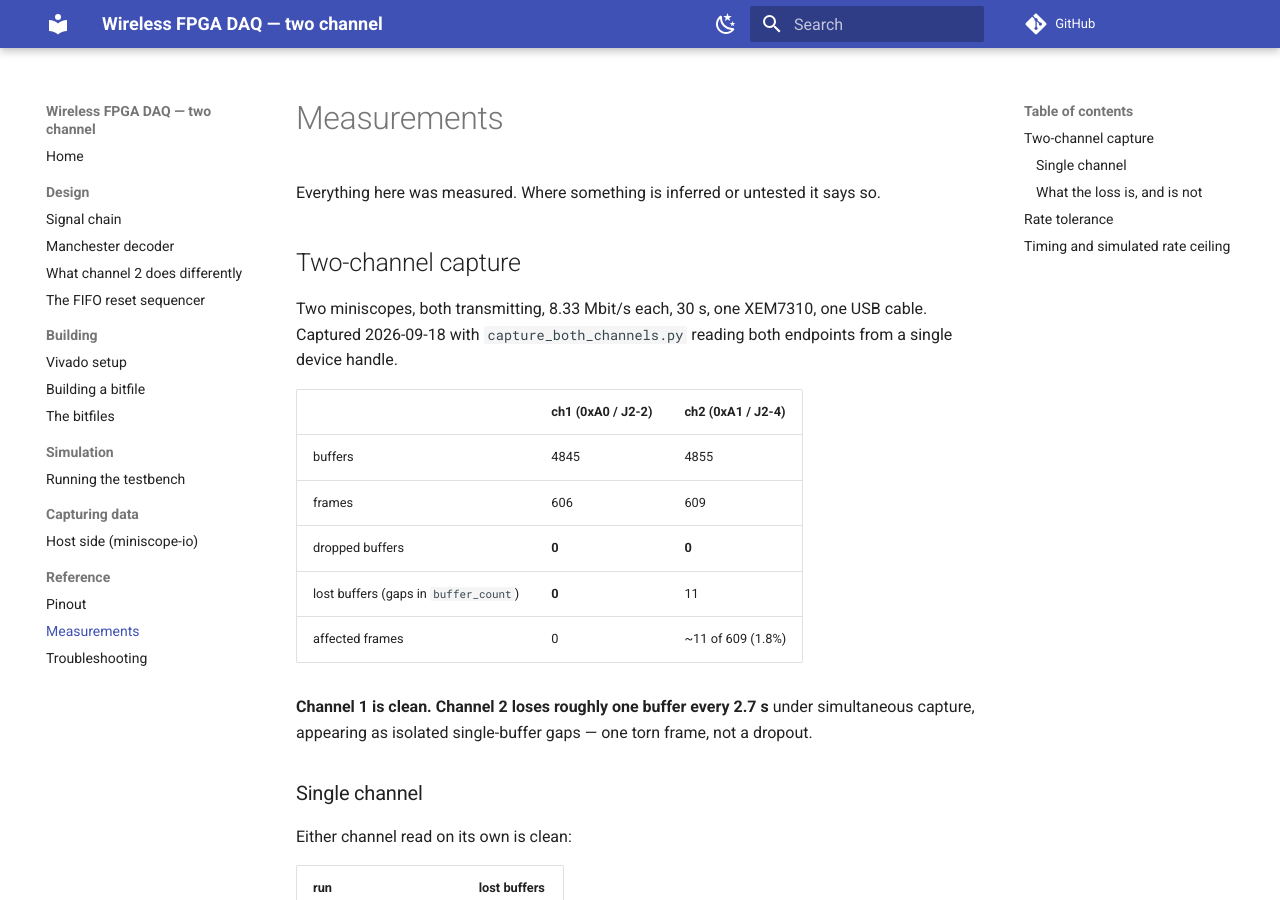
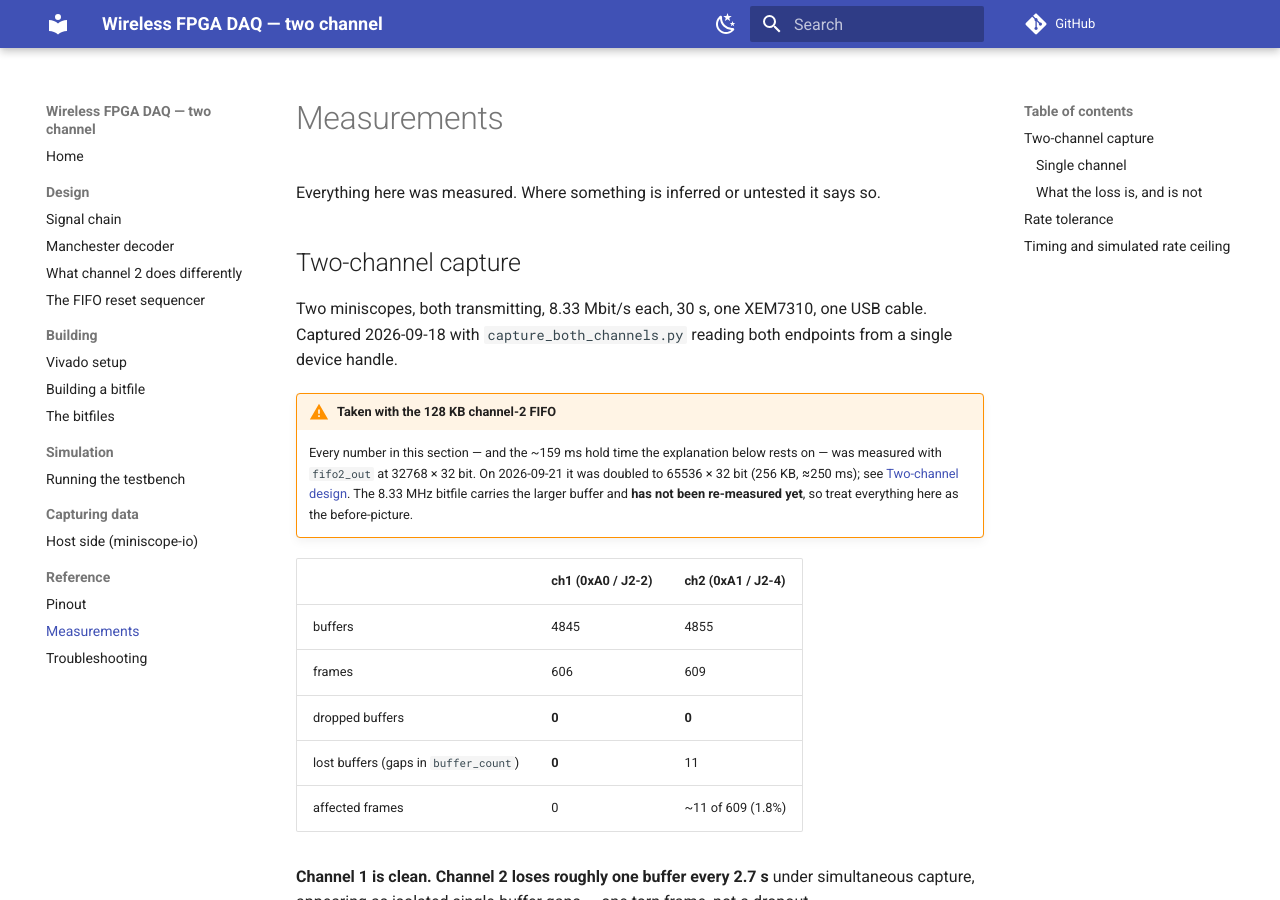
Before and after one commit to Aharoni-Lab/wireless_fpga_daq_2ch, an MkDocs documentation site: the page built from docs/reference/measurements.md, in a window 1280 px wide and 900 px high. Built offline with MkDocs 1.6.1 and Material for MkDocs 9.7.7, drawn with Linux system fonts in a browser that asks for light colours; comment, search, counter and statistics services are not loaded; some of the changed text lies outside the part shown.

```diff
--- a/docs/reference/measurements.md
+++ b/docs/reference/measurements.md
@@ -7,6 +7,14 @@ Everything here was measured. Where something is inferred or untested it says so
 Two miniscopes, both transmitting, 8.33 Mbit/s each, 30 s, one XEM7310, one USB
 cable. Captured 2026-09-18 with `capture_both_channels.py` reading both
 endpoints from a single device handle.
+
+!!! warning "Taken with the 128 KB channel-2 FIFO"
+    Every number in this section — and the ~159 ms hold time the explanation
+    below rests on — was measured with `fifo2_out` at 32768 × 32 bit. On
+    2026-09-21 it was doubled to 65536 × 32 bit (256 KB, ≈250 ms); see
+    [Two-channel design](../design/two-channel.md#no-ddr3). The 8.33 MHz
+    bitfile carries the larger buffer and **has not been re-measured yet**, so
+    treat everything here as the before-picture.
 
 | | ch1 (0xA0 / J2-2) | ch2 (0xA1 / J2-4) |
 |---|---|---|
@@ -59,7 +67,9 @@ it because DDR3 gives it seconds of slack.
 
 !!! note "Current best explanation, not a closed case"
     The tail-latency reading fits every measurement above, but has not been
-    directly observed.
+    directly observed. Doubling the buffer to ≈250 ms is the test of it: if
+    the loss rate is unchanged at the same chunk sizes, the reading is wrong
+    and the extra block RAM buys nothing.
 
 ## Rate tolerance
 
```
Also changed, not shown: docs/design/overview.md (+2 -2 lines), docs/design/two-channel.md (+8 -2 lines), 5 other files.
